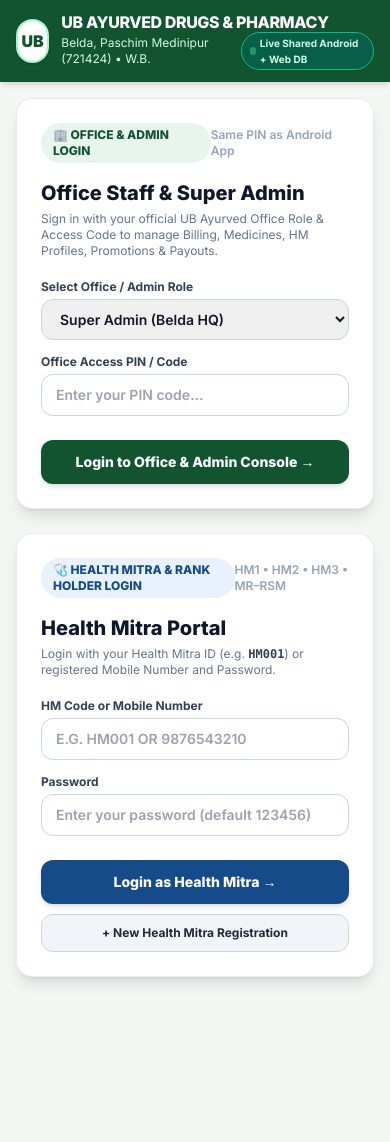
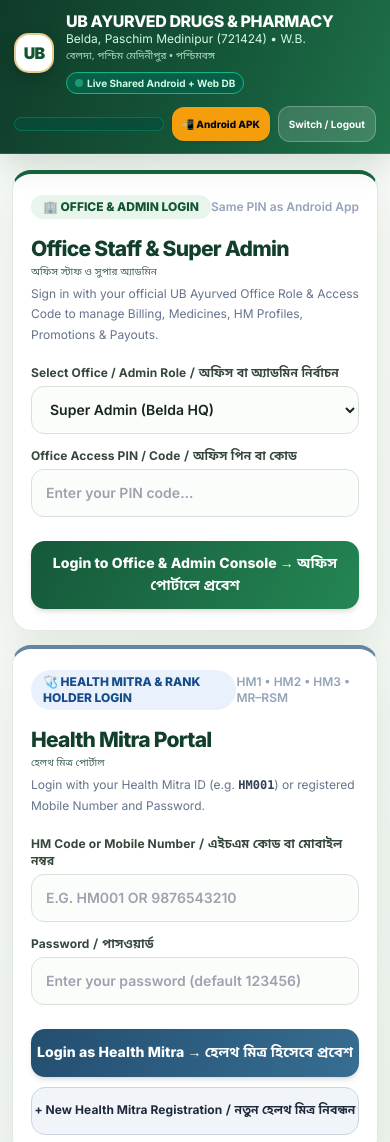
Before and after one commit to cyberspacebelda-dot/UB-Website, a plain HTML site: page index.html in a window 390 px wide. Shown: the top 1142 px of the page. Before the commit the page ends 993 px from the top, so only its background shows below. Drawn offline with nearby package versions, Linux system fonts and the light colour scheme; no server answers.

Commit message:
Redesign website shell with premium bilingual responsive styling

```diff
--- a/index.html
+++ b/index.html
@@ -82,6 +82,74 @@
       width: 0;
       height: 22px;
     }
+
+    /* UB AYURVED Premium Corporate UI — presentation layer only */
+    :root {
+      color-scheme: light;
+      --ub-forest: #123f2b;
+      --ub-green: #17633d;
+      --ub-green-2: #248653;
+      --ub-mint: #eaf5ee;
+      --ub-ivory: #f7f8f3;
+      --ub-gold: #c69b48;
+      --ub-ink: #18251e;
+      --ub-muted: #68766d;
+      --ub-line: #e2e9e2;
+    }
+    body { background: radial-gradient(ellipse at 12% 0%, #e8f3e9 0%, transparent 38%), var(--ub-ivory); color: var(--ub-ink); }
+    header.ub-green-bg { background: linear-gradient(112deg, #103b29 0%, #15583a 58%, #20734a 100%); box-shadow: 0 10px 30px rgba(17,63,42,.16); border-bottom: 1px solid rgba(255,255,255,.14); }
+    header .max-w-7xl { max-width: 1440px; padding-top: 15px; padding-bottom: 15px; }
+    header .w-11.h-11 { border-radius: 15px; border: 2px solid rgba(222,190,116,.8); box-shadow: 0 6px 18px rgba(0,0,0,.18); letter-spacing: -.06em; }
+    header h1 { letter-spacing: .045em; }
+    header p { color: #d9eadf; }
+    main#loginView { padding: clamp(20px, 4vw, 54px); background: linear-gradient(135deg, rgba(255,255,255,.5), rgba(236,245,237,.78)); }
+    #loginView > div { max-width: 1050px; gap: clamp(16px, 2.5vw, 28px); align-items: stretch; }
+    #loginView > div > div { border: 1px solid var(--ub-line); border-radius: 24px; padding: clamp(22px, 3vw, 34px); box-shadow: 0 18px 48px rgba(28,65,43,.09); position: relative; overflow: hidden; }
+    #loginView > div > div:first-child { border-top: 4px solid var(--ub-green); }
+    #loginView > div > div:last-child { border-top: 4px solid #6386a4; }
+    #loginView h2 { color: var(--ub-forest); font-size: clamp(21px, 2vw, 26px); letter-spacing: -.035em; }
+    #loginView p { line-height: 1.7; }
+    #loginView label { color: #35473b; font-size: 12px; letter-spacing: .01em; }
+    #loginView input, #loginView select { min-height: 48px; border-radius: 13px; border-color: #d8e2d9; background: #fbfdfb; transition: border-color .18s, box-shadow .18s; }
+    #loginView input:focus, #loginView select:focus { border-color: var(--ub-green-2); box-shadow: 0 0 0 4px rgba(36,134,83,.12); }
+    #loginView button { min-height: 48px; border-radius: 14px; letter-spacing: .005em; }
+    .ub-green-bg { background: linear-gradient(120deg, #15583a, #248653); }
+    .ub-blue-bg { background: linear-gradient(120deg, #234e70, #376e92); }
+    #dashboardView { max-width: 1480px; padding-top: 22px; }
+    #upperSummaryContainer > div { border-radius: 20px; box-shadow: 0 10px 28px rgba(25,66,42,.07); padding: 20px; }
+    #navTabsContainer { border: 1px solid var(--ub-line); border-radius: 17px; box-shadow: 0 5px 18px rgba(25,66,42,.045); padding: 7px; scrollbar-width: thin; }
+    #navTabsContainer button { min-height: 42px; border-radius: 12px; font-size: 12px; }
+    #activeTabContent > div { border-radius: 20px; border-color: var(--ub-line); box-shadow: 0 8px 26px rgba(25,66,42,.045); }
+    #modalBox { border-radius: 22px; }
+    #toastBox { border-radius: 14px; }
+    .ub-bilingual { display:block; margin-top:3px; font-size:10px; line-height:1.4; font-weight:500; letter-spacing:.01em; opacity:.82; }
+    .ub-bn { font-family: 'Noto Sans Bengali', 'Nirmala UI', sans-serif; }
+    @media (max-width: 640px) {
+      header .max-w-7xl { padding: 11px 14px; gap: 12px; }
+      header .w-11.h-11 { width: 40px; height: 40px; flex: 0 0 40px; }
+      header h1 { font-size: 14px; line-height: 1.35; }
+      header p { font-size: 10px; flex-wrap: wrap; }
+      #headerUserControls { width:100%; display:flex; justify-content:space-between; }
+      #headerUserControls > div { flex:1; min-width:0; }
+      #headerUserControls a, #headerUserControls button { font-size:10px; padding:9px 10px; }
+      main#loginView { align-items:flex-start; padding:16px 12px 28px; }
+      #loginView > div { gap:14px; }
+      #loginView > div > div { padding:21px 18px; border-radius:19px; }
+      #loginView h2 { font-size:21px; }
+      #dashboardView { padding:12px 10px 28px; gap:12px; }
+      #upperSummaryContainer > div { padding:14px; border-radius:17px; }
+      #navTabsContainer { position:sticky; top:72px; z-index:20; border-radius:14px; }
+      #navTabsContainer button { min-height:40px; padding:9px 12px; }
+      #activeTabContent { min-width:0; }
+      #activeTabContent > div { padding:14px !important; border-radius:17px; }
+      #modalOverlay { padding:8px; align-items:flex-end; }
+      #modalBox { max-height:94vh; border-radius:20px 20px 12px 12px; }
+      #toastBox { left:12px; right:12px; bottom:12px; text-align:center; }
+    }
+    @media (prefers-reduced-motion: reduce) {
+      *, *::before, *::after { scroll-behavior:auto !important; transition:none !important; animation:none !important; }
+    }
+
   </style>
 </head>
 <body class="min-h-screen flex flex-col">
@@ -98,7 +166,7 @@
             UB AYURVED DRUGS &amp; PHARMACY
           </h1>
           <p class="text-xs text-emerald-100 flex items-center gap-2">
-            <span>Belda, Paschim Medinipur (721424) • W.B.</span>
+            <span>Belda, Paschim Medinipur (721424) • W.B.<span class="ub-bilingual ub-bn">বেলদা, পশ্চিম মেদিনীপুর • পশ্চিমবঙ্গ</span></span>
             <span id="cloudSyncBadge" class="inline-flex items-center gap-1 px-2 py-0.5 rounded-full text-[10px] font-bold bg-emerald-800 text-emerald-100 border border-emerald-500">
               <span class="w-2 h-2 rounded-full bg-emerald-400 animate-pulse"></span>
               Live Shared Android + Web DB
@@ -138,14 +206,14 @@
             </span>
             <span class="text-xs text-slate-400 font-semibold">Same PIN as Android App</span>
           </div>
-          <h2 class="text-xl font-extrabold text-slate-900 mb-1">Office Staff &amp; Super Admin</h2>
+          <h2 class="text-xl font-extrabold text-slate-900 mb-1">Office Staff &amp; Super Admin<span class="ub-bilingual ub-bn">অফিস স্টাফ ও সুপার অ্যাডমিন</span></h2>
           <p class="text-xs text-slate-500 mb-5">
             Sign in with your official UB Ayurved Office Role &amp; Access Code to manage Billing, Medicines, HM Profiles, Promotions &amp; Payouts.
           </p>
 
           <div class="space-y-3.5">
             <div>
-              <label class="block text-xs font-bold text-slate-700 mb-1">Select Office / Admin Role</label>
+              <label class="block text-xs font-bold text-slate-700 mb-1">Select Office / Admin Role <span class="ub-bn">/ অফিস বা অ্যাডমিন নির্বাচন</span></label>
               <select id="officeRoleSelect" class="w-full rounded-xl border border-slate-300 px-3.5 py-2.5 text-sm font-semibold focus:outline-none focus:ring-2 focus:ring-emerald-700">
                 <option value="SUPER_ADMIN">Super Admin (Belda HQ)</option>
                 <option value="ADMIN_1">Belda HQ Admin</option>
@@ -158,7 +226,7 @@
             </div>
 
             <div>
-              <label class="block text-xs font-bold text-slate-700 mb-1">Office Access PIN / Code</label>
+              <label class="block text-xs font-bold text-slate-700 mb-1">Office Access PIN / Code <span class="ub-bn">/ অফিস পিন বা কোড</span></label>
               <input id="officePinInput" type="password" placeholder="Enter your PIN code..."
                      class="w-full rounded-xl border border-slate-300 px-3.5 py-2.5 text-sm font-semibold focus:outline-none focus:ring-2 focus:ring-emerald-700"
                      onkeydown="if(event.key==='Enter') window.ubApp.loginOffice()" />
@@ -170,7 +238,7 @@
 
         <button onclick="window.ubApp.loginOffice()"
                 class="mt-6 w-full py-3 rounded-xl ub-green-bg hover:opacity-95 text-white font-extrabold text-sm shadow-md transition">
-          Login to Office &amp; Admin Console →
+          Login to Office &amp; Admin Console → <span class="ub-bn">অফিস পোর্টালে প্রবেশ</span>
         </button>
       </div>
 
@@ -183,20 +251,20 @@
             </span>
             <span class="text-xs text-slate-400 font-semibold">HM1 • HM2 • HM3 • MR–RSM</span>
           </div>
-          <h2 class="text-xl font-extrabold text-slate-900 mb-1">Health Mitra Portal</h2>
+          <h2 class="text-xl font-extrabold text-slate-900 mb-1">Health Mitra Portal<span class="ub-bilingual ub-bn">হেলথ মিত্র পোর্টাল</span></h2>
           <p class="text-xs text-slate-500 mb-5">
             Login with your Health Mitra ID (e.g. <code class="font-bold text-slate-700">HM001</code>) or registered Mobile Number and Password.
           </p>
 
           <div class="space-y-3.5">
             <div>
-              <label class="block text-xs font-bold text-slate-700 mb-1">HM Code or Mobile Number</label>
+              <label class="block text-xs font-bold text-slate-700 mb-1">HM Code or Mobile Number <span class="ub-bn">/ এইচএম কোড বা মোবাইল নম্বর</span></label>
               <input id="hmLoginIdInput" type="text" placeholder="e.g. HM001 or 9876543210"
                      class="w-full rounded-xl border border-slate-300 px-3.5 py-2.5 text-sm font-semibold uppercase focus:outline-none focus:ring-2 focus:ring-blue-700" />
             </div>
 
             <div>
-              <label class="block text-xs font-bold text-slate-700 mb-1">Password</label>
+              <label class="block text-xs font-bold text-slate-700 mb-1">Password <span class="ub-bn">/ পাসওয়ার্ড</span></label>
               <input id="hmLoginPasswordInput" type="password" placeholder="Enter your password (default 123456)"
                      class="w-full rounded-xl border border-slate-300 px-3.5 py-2.5 text-sm font-semibold focus:outline-none focus:ring-2 focus:ring-blue-700"
                      onkeydown="if(event.key==='Enter') window.ubApp.loginHm()" />
@@ -209,11 +277,11 @@
         <div class="mt-6 space-y-2.5">
           <button onclick="window.ubApp.loginHm()"
                   class="w-full py-3 rounded-xl ub-blue-bg hover:opacity-95 text-white font-extrabold text-sm shadow-md transition">
-            Login as Health Mitra →
+            Login as Health Mitra → <span class="ub-bn">হেলথ মিত্র হিসেবে প্রবেশ</span>
           </button>
           <button onclick="window.ubApp.openRegisterHmModal()"
                   class="w-full py-2.5 rounded-xl bg-slate-100 hover:bg-slate-200 text-slate-800 font-bold text-xs border border-slate-300 transition">
-            + New Health Mitra Registration
+            + New Health Mitra Registration <span class="ub-bn">/ নতুন হেলথ মিত্র নিবন্ধন</span>
           </button>
         </div>
       </div>
```
